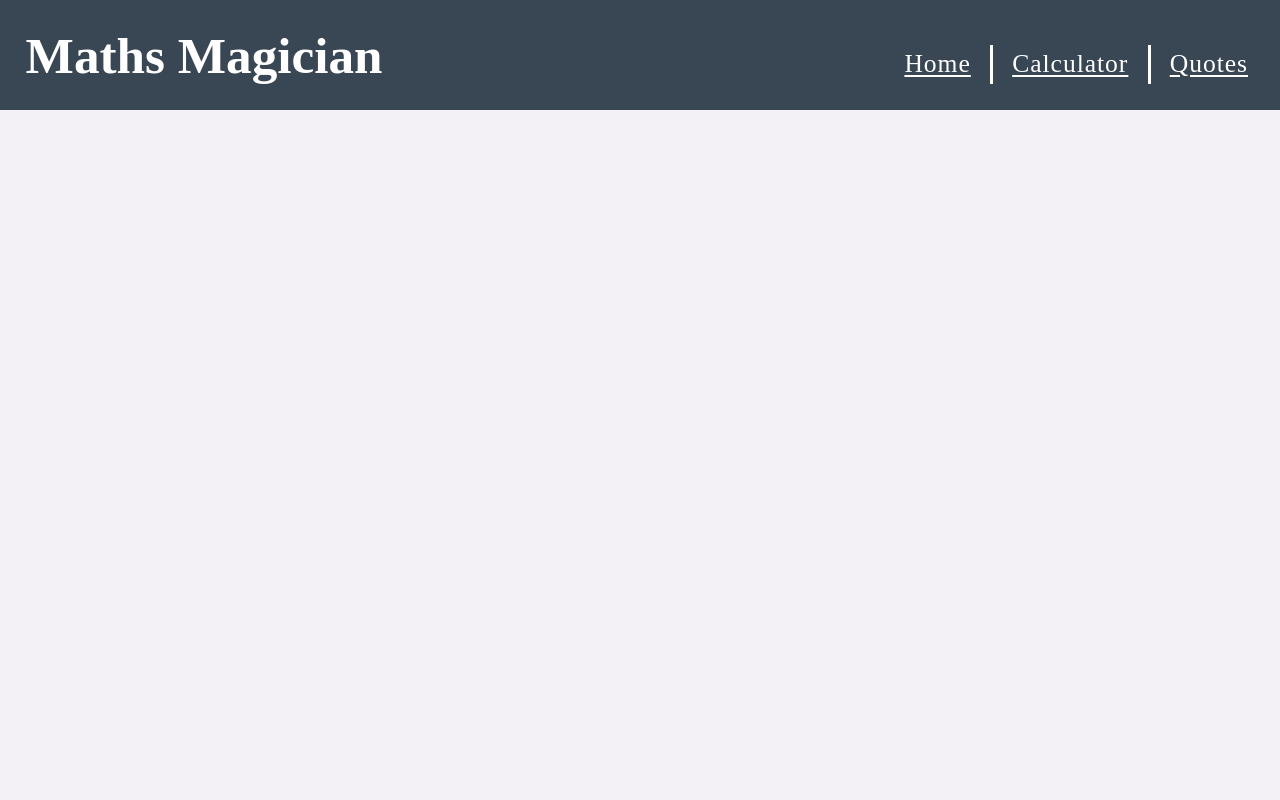
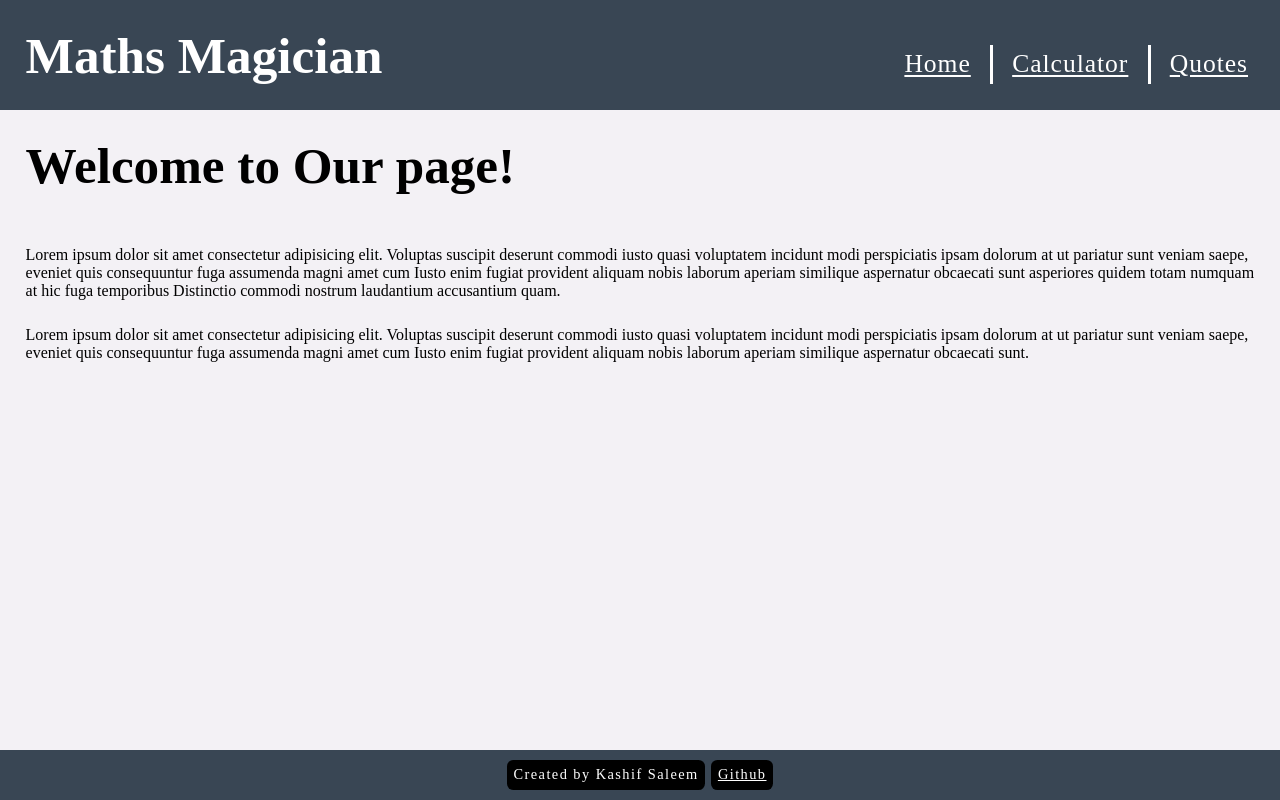
Before and after one commit to Kashif-Saleem-Ghuman/maths-magician, a React (Create React App) app: page / in a window 1280 px wide. Built offline with nearby package versions, Linux system fonts and the light colour scheme.

Commit message:
change routes

```diff
--- a/src/App.js
+++ b/src/App.js
@@ -11,7 +11,7 @@
         <h1 className="calc-heading">Maths Magician</h1>
         <ul>
           <li>
-            <Link className="Link" to="/home">Home</Link>
+            <Link className="Link" to="/">Home</Link>
           </li>
           <div className="vertical-line" />
           <li>
@@ -24,7 +24,7 @@
         </ul>
       </nav>
       <Routes>
-        <Route path="/home" element={<Home />} />
+        <Route path="/" element={<Home />} />
         <Route path="/calculator" element={<Calculator />} />
         <Route path="/quotes" element={<Quotes />} />
       </Routes>
```
